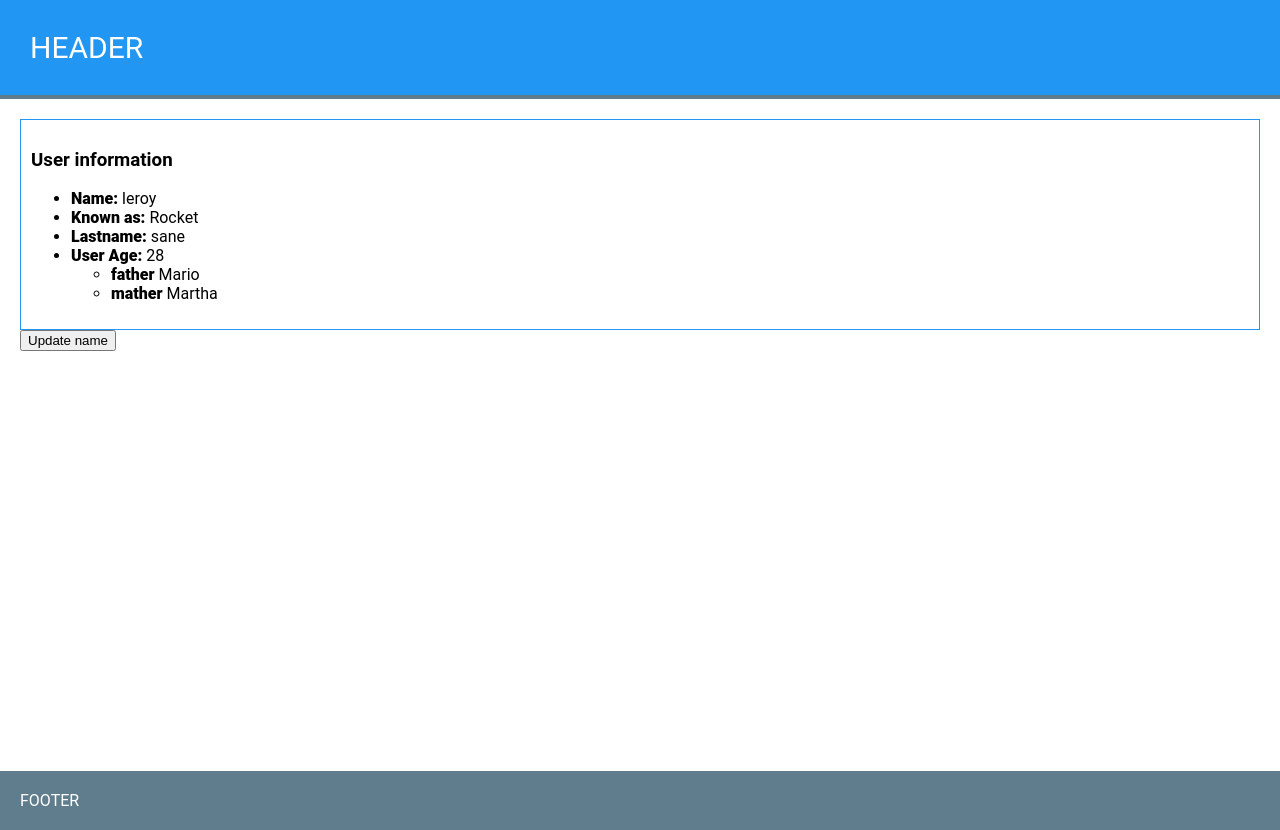
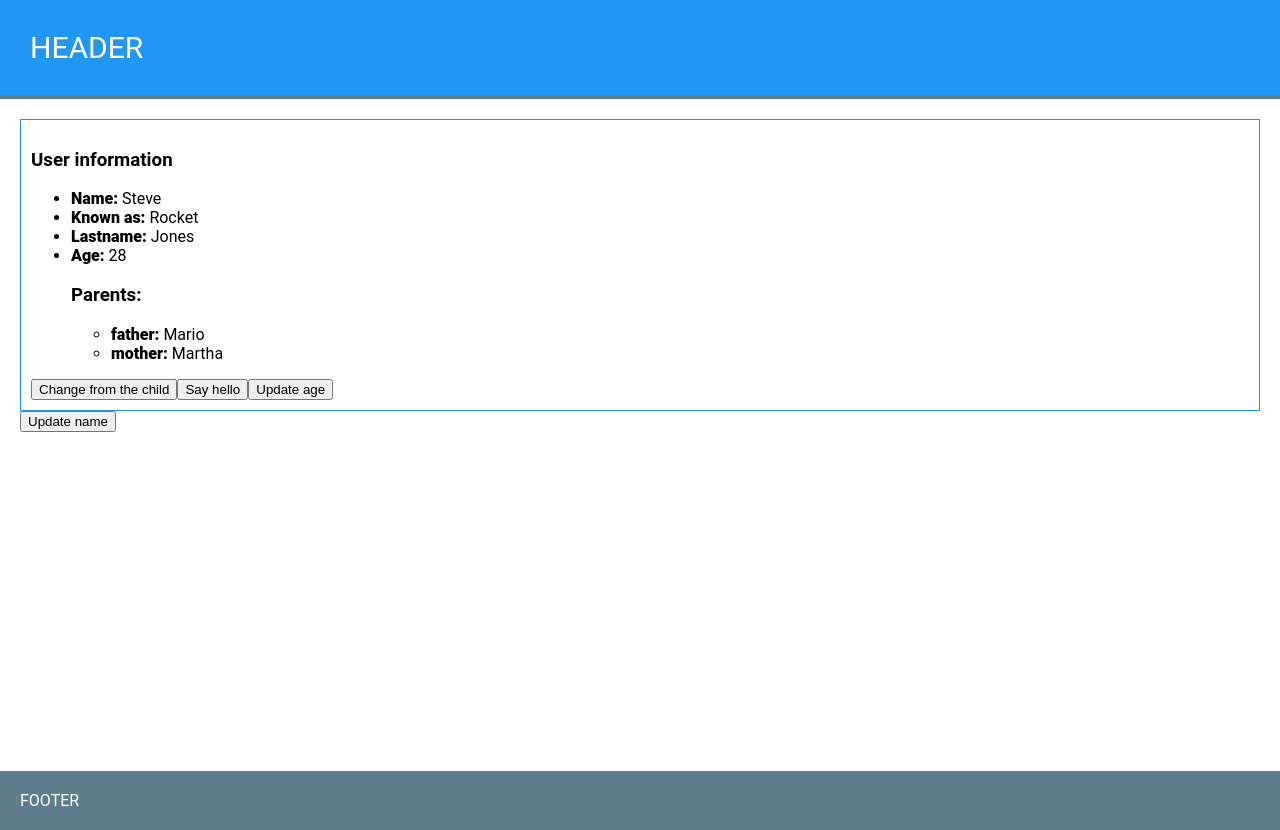
Before and after one commit to shengo333/udemi-tuts, a Vue app in the folder udemi-tuts/: page / in a window 1280 px wide. Built offline with nearby package versions, Linux system fonts and the light colour scheme.

Commit message:
some methods

```diff
--- a/udemi-tuts/src/App.vue
+++ b/udemi-tuts/src/App.vue
@@ -7,6 +7,9 @@
                     :userLastname="lastname"
                     :userAge="age"
                     :userParents="parents"
+                    @update-lastname="lastname = $event"
+                    @say-hello="alertHello"
+                    :updateAge="updateAge"
                 ></comp-user-profile>
                 <button @click="updateName">Update name</button>
             </div>
@@ -15,27 +18,31 @@
 </template>
 
 <script>
-
-import compUserProfile from './components/User/profile.vue'
-
+    import compUserProfile from './components/User/profile.vue';
     export default {
         components:{
             compUserProfile
         },
         data(){
             return {
-                name: "Rocket",
-                lastname: "sane",
-                age: 28,
+                name: 'Rocket',
+                lastname:'Jones',
+                age:28,
                 parents:{
-                    father: 'Mario',
-                    mather: 'Martha'
+                    father:'Mario',
+                    mother:'Martha'
                 }
             }
         },
         methods:{
             updateName(){
-                this.name ='Beka'
+                this.name ='Mike'
+            },
+            alertHello(){
+                alert('HELLO!!')
+            },
+            updateAge(value){
+                this.age = value
             }
         }
 
--- a/udemi-tuts/src/components/User/profile.vue
+++ b/udemi-tuts/src/components/User/profile.vue
@@ -12,28 +12,41 @@
                     <span>Lastname:</span> {{ userLastname }}
                 </li>
                 <li>
-                    <span>User Age:</span> {{ userAge }}
+                    <span>Age:</span> {{ userAge }}
                 </li>
+                <h3>Parents:</h3>
                 <ul>
-                    <li v-for="(key, value, index) in userParents" :key="index" >
-                       <span>  {{value}} </span> {{key}}
+                    <li v-for="(key,value,index) in userParents" :key="index">
+                        <span>{{ value }}:</span> {{ key }}
                     </li>
                 </ul>
             </ul>
+            <button @click="updateLastname">Change from the child</button>
+            <button @click="sayHello">Say hello</button>
+            <button @click="updateAge(40)">Update age</button>
         </div>
 </template>
 
 <script>
     export default {
         props:{
-            alsoKnowAs: String,
-            userLastname: String,
-            userAge: Number,
-            userParents: Object
-            },
+            alsoKnowAs:String,
+            userLastname:String,
+            userAge:Number,
+            userParents: Object,
+            updateAge: Function
+        },
         data(){
             return {
-                name:'leroy'
+                name:'Steve'
+            }
+        },
+        methods:{
+            updateLastname(){
+                this.$emit('update-lastname','Michelson')
+            },
+            sayHello(){
+                this.$emit('say-hello')
             }
         }
     }
```
